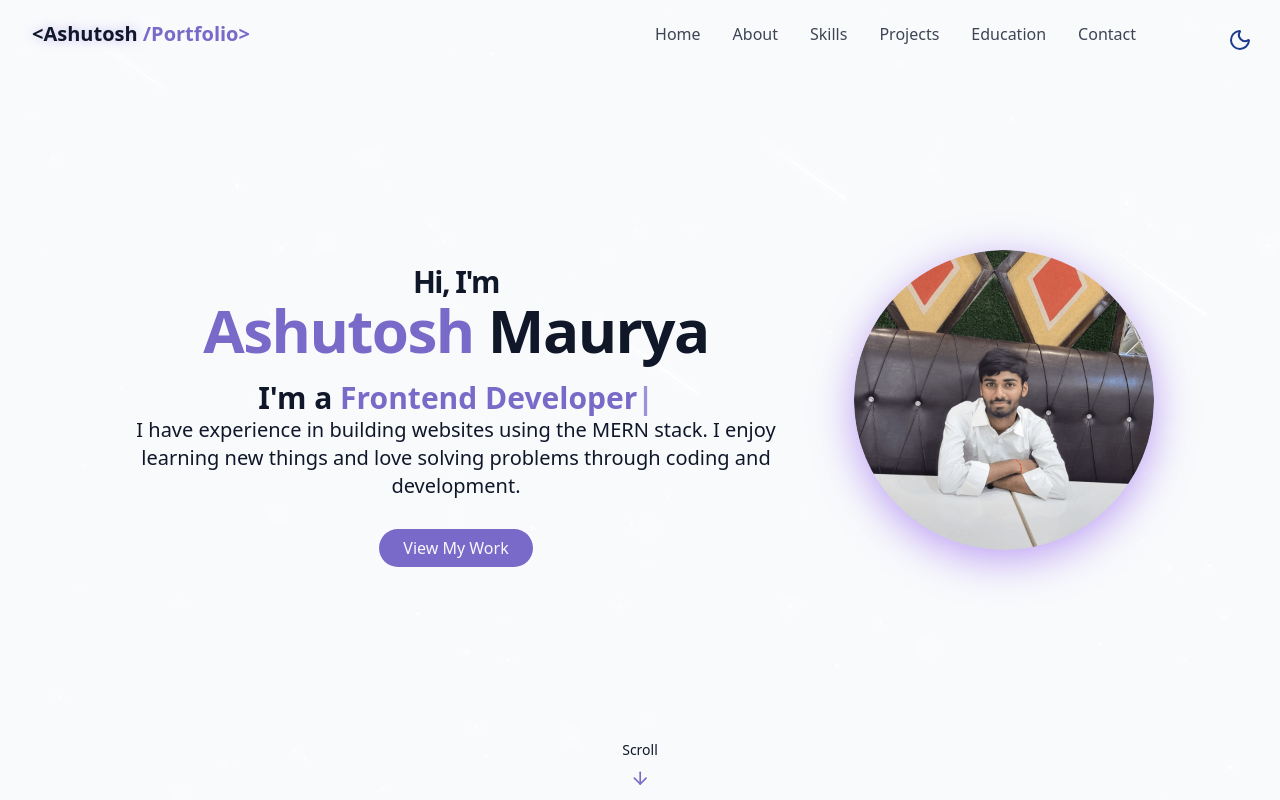
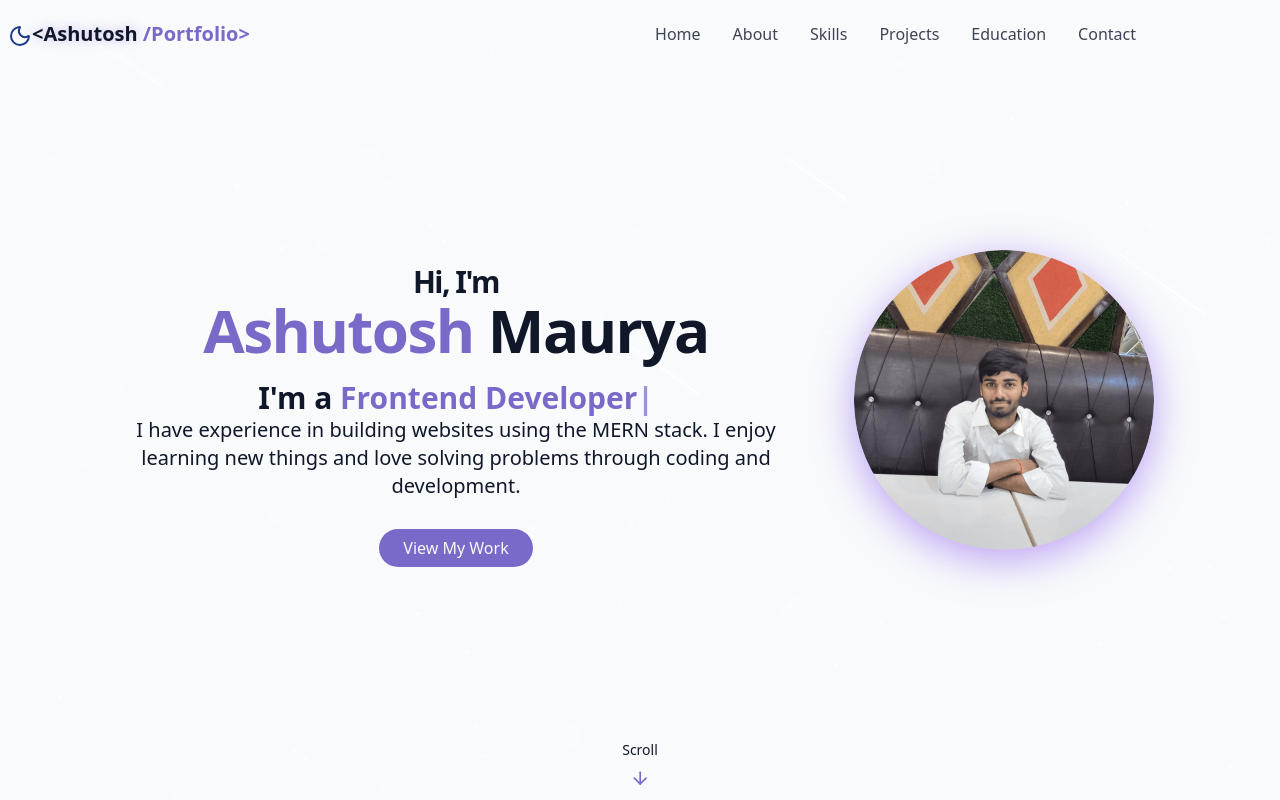
Before and after one commit to mashu2315/myportfolio, a React (Vite) app: page / in a window 1280 px wide. Shown: the top 800 px of the page. Built offline with nearby package versions, Linux system fonts and the light colour scheme.

Commit message:
Theme Button Updated

```diff
--- a/src/components/ThemeToggle.jsx
+++ b/src/components/ThemeToggle.jsx
@@ -30,7 +30,7 @@ export const ThemeToggle = () => {
 
 
   return (
-    <button onClick={toggleTheme} className={cn("fixed max-sm:hidden top-5 right-5 z-50 p-2 rounded-full transition-colors duration-300","focus:outline-hidden")}>{" "}
+    <button onClick={toggleTheme} className={cn("fixed top-4 left-0 sm:right-5 z-50 p-2 rounded-full transition-colors duration-300","focus:outline-hidden")}>{" "}
       {isDarkMode ? (
         <Sun className="h-6 w-6 text-yellow-300" />
       ) : (
```
